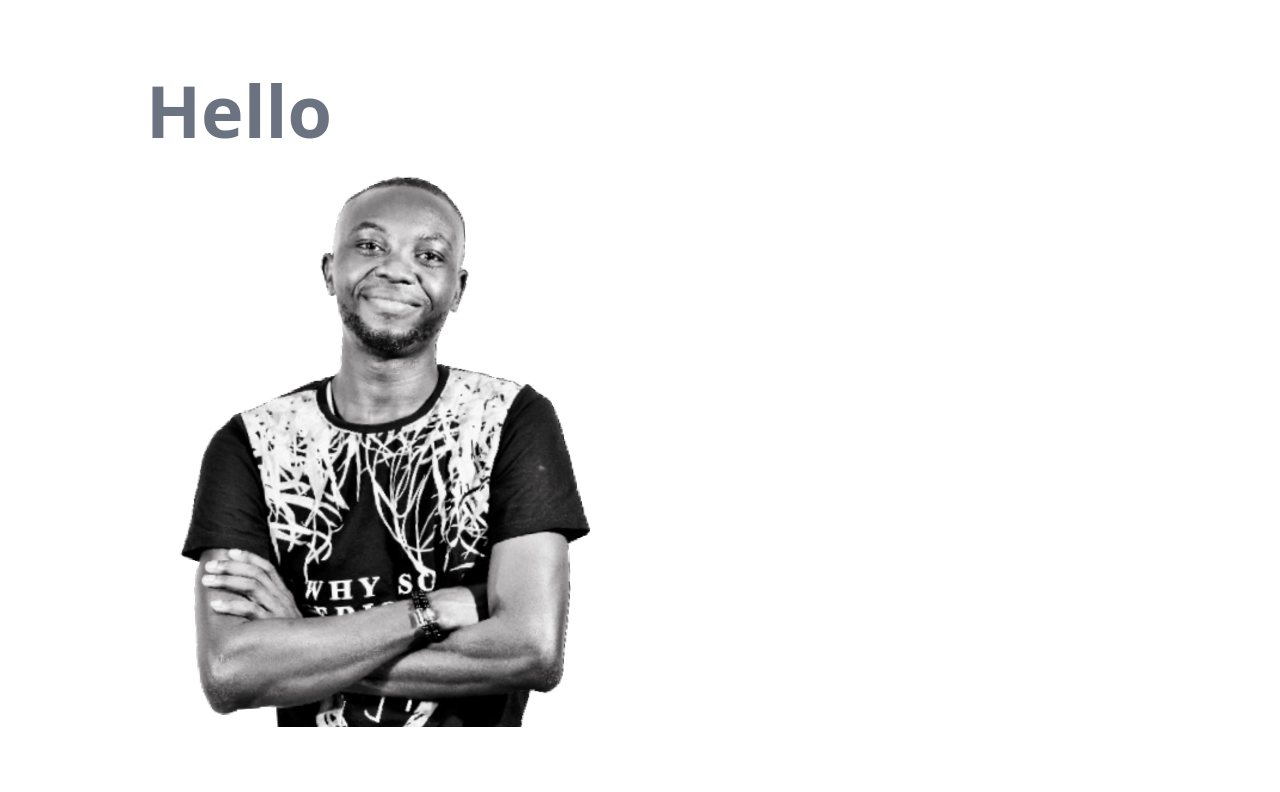
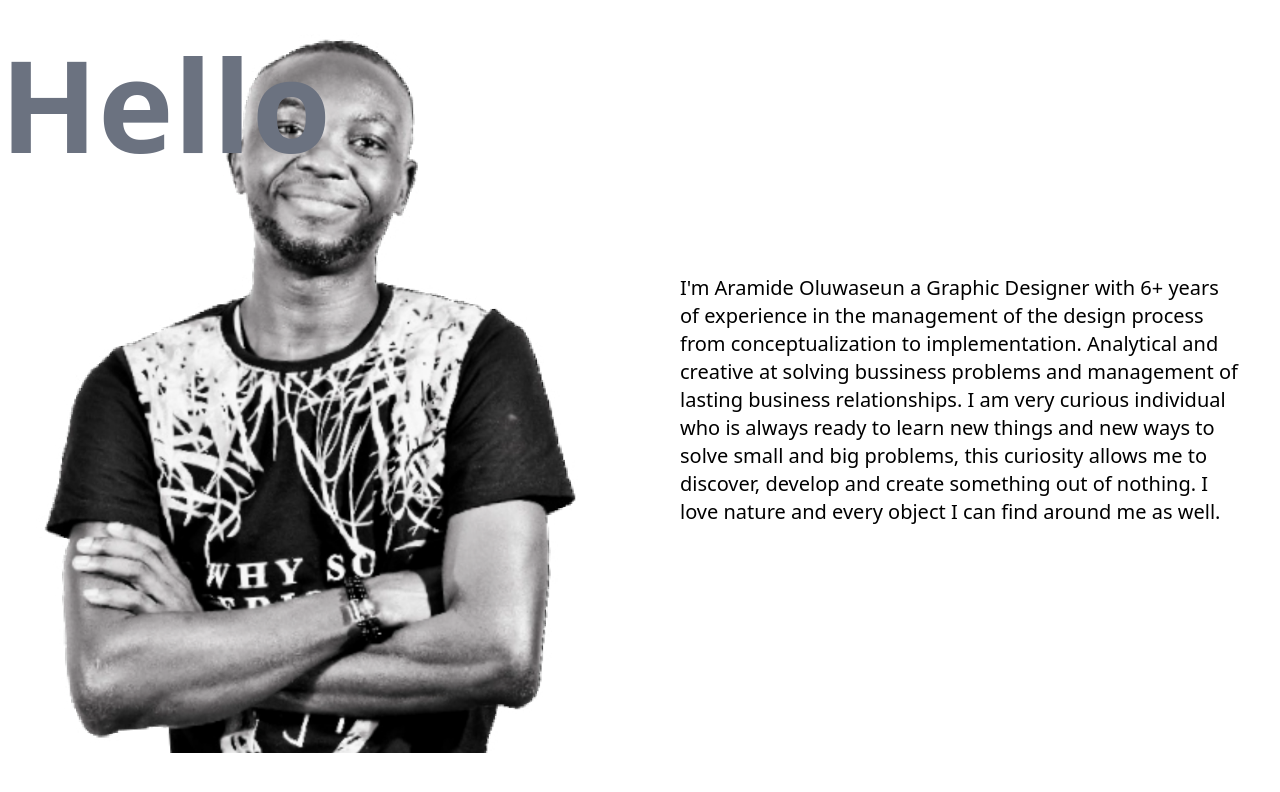
Before and after one commit to Qaudri/aragrafix, a Nuxt app: page / in a window 1280 px wide. Shown: the top 792 px of the page. Built offline with nearby package versions, Linux system fonts and the light colour scheme.

Commit message:
chore: build in progress

```diff
--- a/pages/index.vue
+++ b/pages/index.vue
@@ -1,10 +1,19 @@
 <template>
   <body>
-    <section class="h-screen container mx-auto flex items-center justify-center">
-      <div class="flex">
-        <div class="w-1/2 relative">
-          <h1 class="font-black text-7xl text-gray-500">Hello</h1>
-          <img :src=" require('@/assets/images/ope.png') " alt="">
+    <section class="h-screen container mx-auto flex justify-center">
+      <div class="lg:flex block">
+        <div class="w-full lg:w-1/2 relative">
+          <h1 class="font-black text-9xl text-gray-500 absolute top-10 z-10 mx-auto flex justify-center">Hello</h1>
+          <img :src=" require('@/assets/images/ope.png') " class="w-full lg:absolute top-50 z-1" alt="">
+        </div>
+
+        <div class="w-full lg:w-1/2">
+          <p class="font-medium md:text-lg text-base px-10 lg:text-xl lg:flex lg:items-center lg:h-screen">
+            I'm Aramide Oluwaseun a Graphic Designer with 6+ years of experience in the management of the design process
+            from conceptualization to implementation. Analytical and creative at solving bussiness problems and management of lasting business relationships.
+            I am very curious individual who is always ready to learn new things and new ways to solve small and big problems, this curiosity allows me to discover, develop and create something out of nothing.
+            I  love nature and every object I can find around me as well.
+          </p>
         </div>
       </div>
     </section>
```
